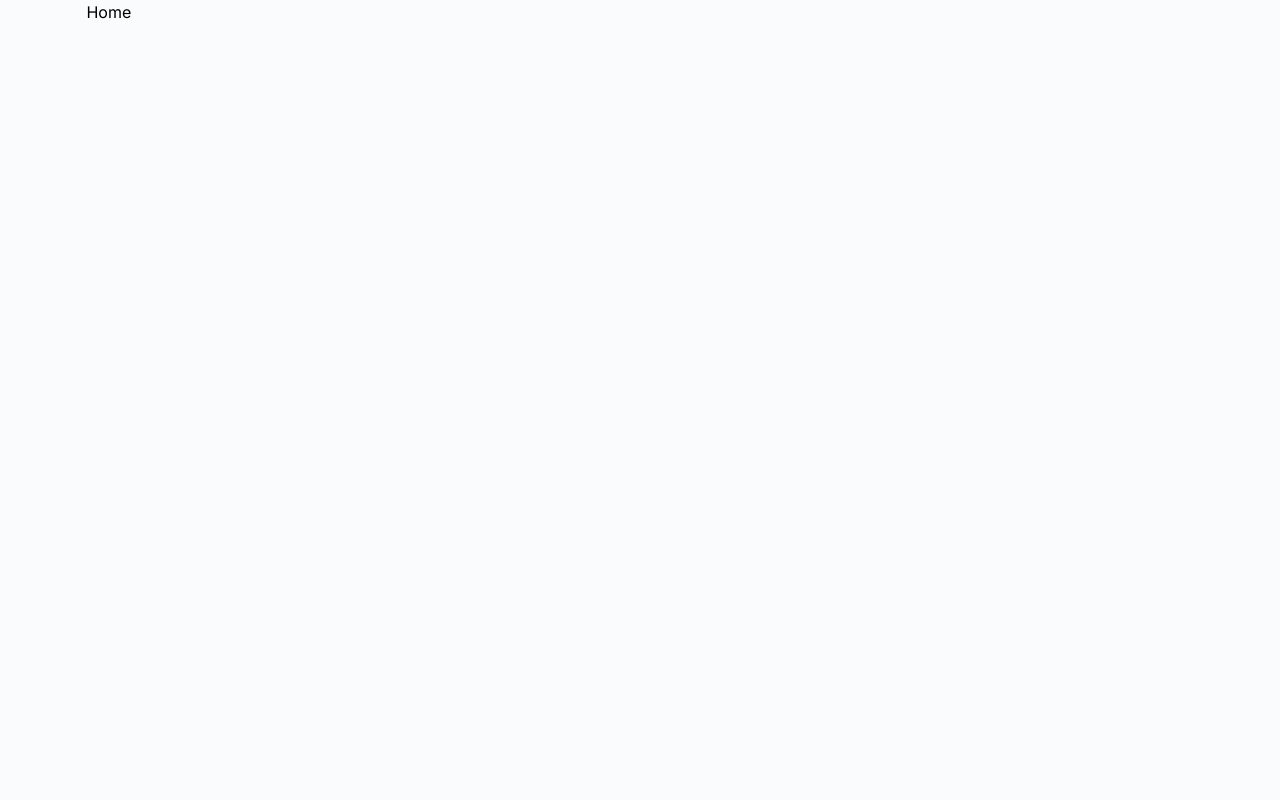
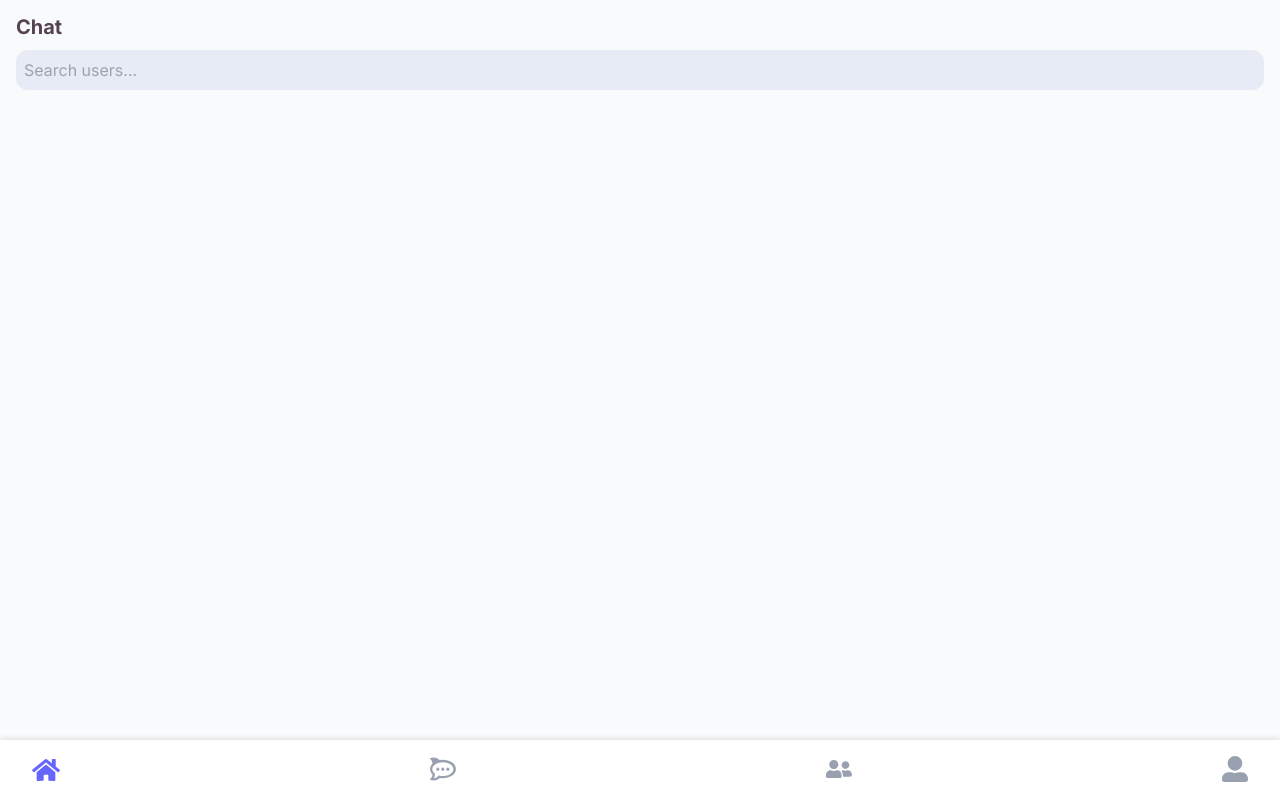
Before and after one commit to jeannotds/chat-client-, a Next.js app: page / in a window 1280 px wide. Built offline with nearby package versions, Linux system fonts and the light colour scheme.

Commit message:
add header and navbar

```diff
--- a/src/app/page.js
+++ b/src/app/page.js
@@ -1,3 +1,5 @@
+import Header from '@/components/Header'
+import Navbar from '@/components/Navbar'
 import Posts from '@/components/Posts'
 import React from 'react'
 
@@ -5,7 +7,9 @@
 export default function Home() {
   return (
     <div>
-      Home
+      <Header />
+        Home
+      <Navbar />
     </div>
   )
 }
```
